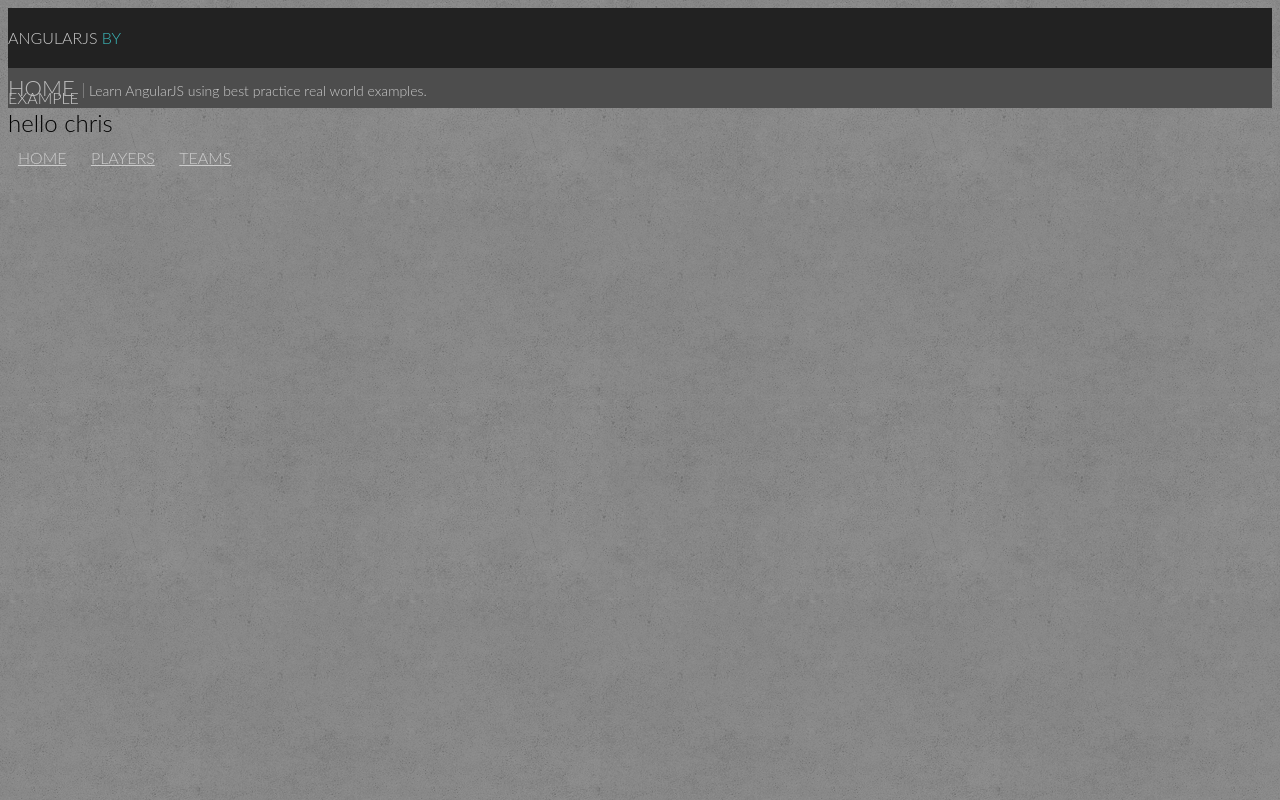
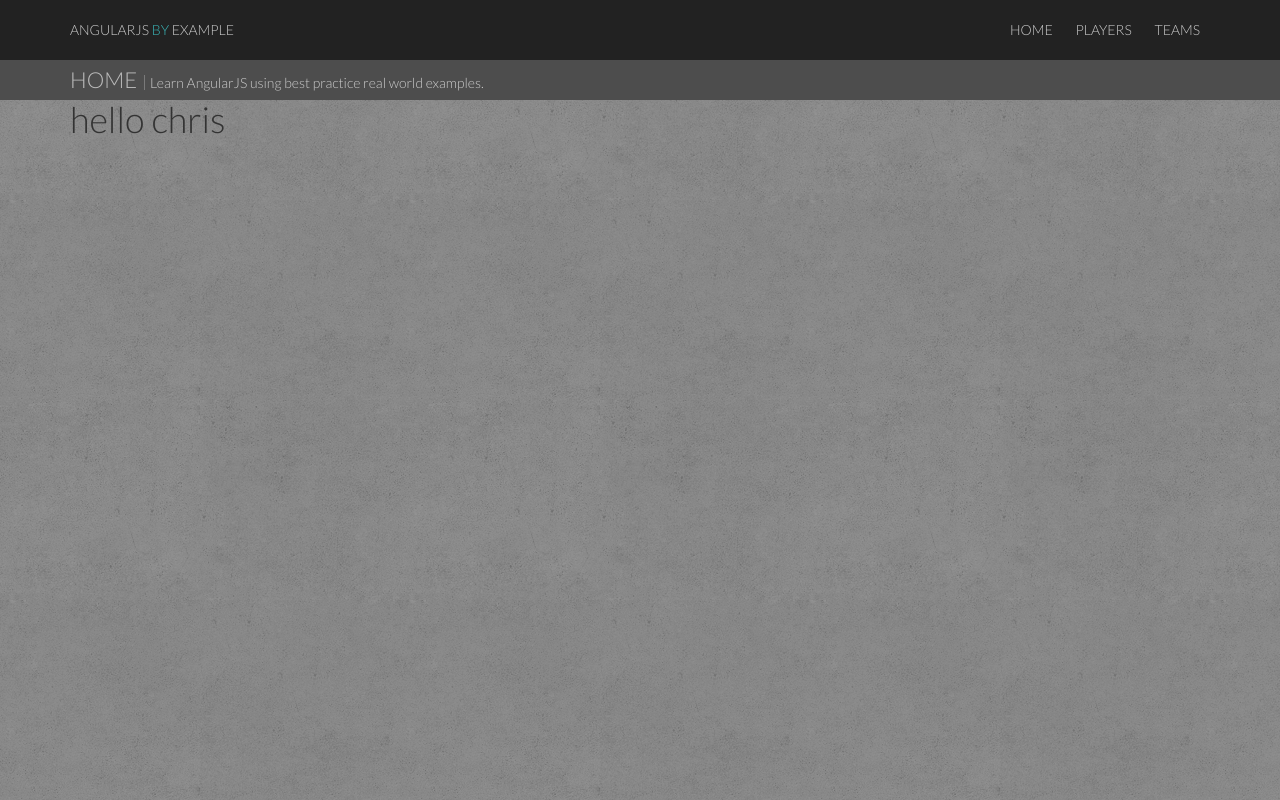
Before and after one commit to JadeTechCreations/e3, a website: page project/index.html in a window 1280 px wide. Drawn offline with nearby package versions, Linux system fonts and the light colour scheme.

Commit message:
addition of stylesheets

```diff
--- a/project/index.html
+++ b/project/index.html
@@ -3,6 +3,8 @@
 <head>
     <title>AngularJS App Example</title>
 
+    <link href='http://fonts.googleapis.com/css?family=Lato:300,400,700' rel='stylesheet' type='text/css'>
+    <link rel="stylesheet" href="//netdna.bootstrapcdn.com/bootstrap/3.1.1/css/bootstrap.min.css">
     <link rel="stylesheet" href="assets/css/style.css"/>
 </head>
 <body data-ng-app="app">
```
